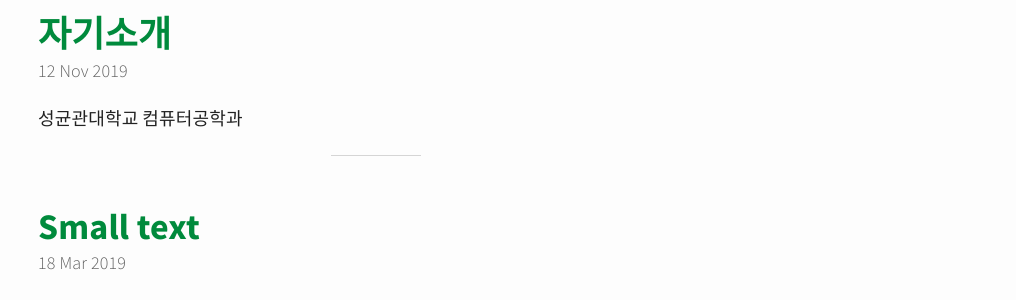
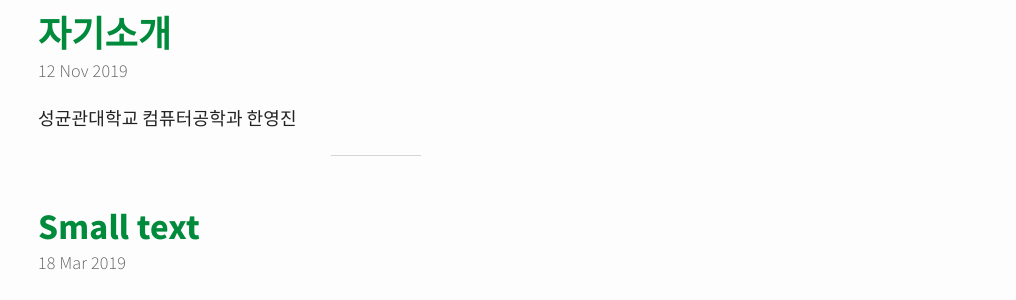
Before and after one commit to skkuYJ/static_page, a Jekyll site: the page built from index.html, in a window 1280 px wide and 900 px high. Shown: the part 252-552 px from the top of the window, without its empty margins (264-1280 px from the left). Built offline with Jekyll 4.4.1, drawn with Linux system fonts in a browser that asks for light colours; the list of posts is cut into pages by our own code.

Commit message:
Update 2019-11-12-test.md

```diff
--- a/_posts/2019-11-12-test.md
+++ b/_posts/2019-11-12-test.md
@@ -3,4 +3,4 @@ layout: post
 title: 자기소개
 ---
 
-성균관대학교 컴퓨터공학과
+성균관대학교 컴퓨터공학과 한영진
```
